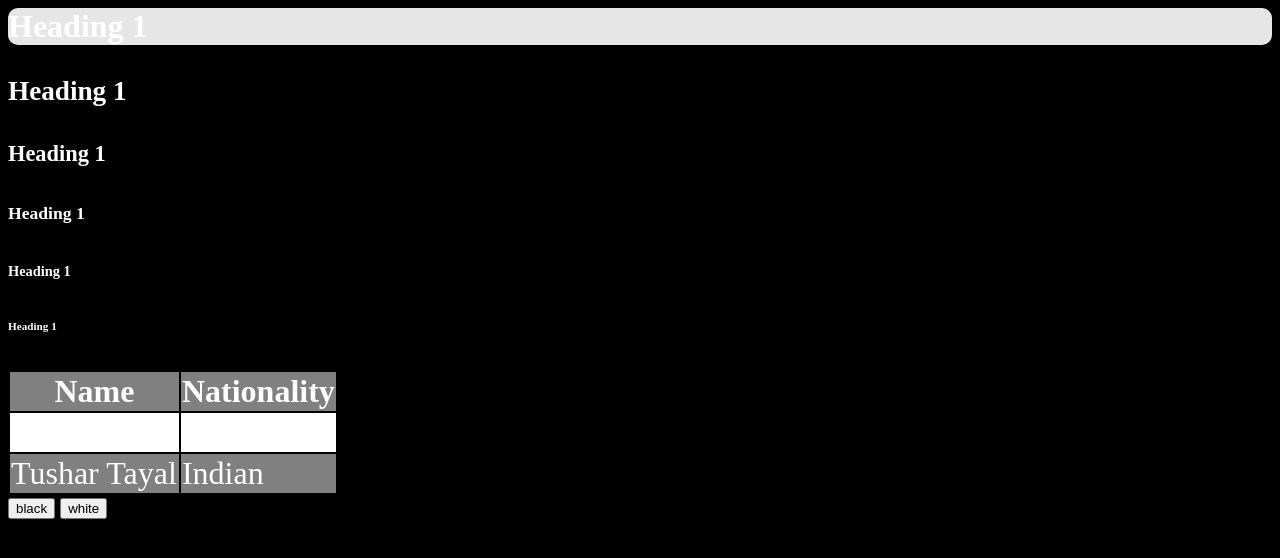
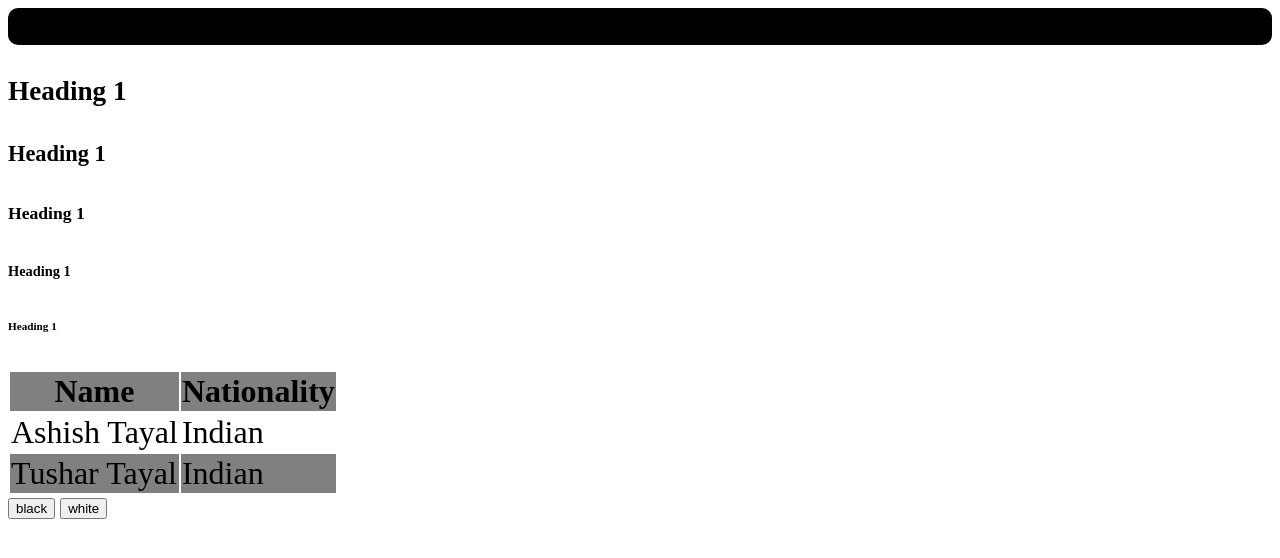
Before and after one commit to ashishtayal89/learnless, a website: page LessWithNode/index.html in a window 1280 px wide. Both pictures are taken after a click on the button "white". Drawn offline with Linux system fonts and the light colour scheme.

Commit message:
Update logic for theme

```diff
--- a/LessWithNode/index.html
+++ b/LessWithNode/index.html
@@ -1,7 +1,7 @@
 <html>
   <head>
-    <link rel="stylesheet" href="css/styles-white.css" />
-    <link rel="stylesheet" href="css/styles-black.css" disabled/>
+    <link title="white" rel="stylesheet" href="css/styles-white.css" />
+    <link title="black" rel="stylesheet" href="css/styles-black.css" disabled/>
   </head>
   <body>
     <div class="container" id="div1">
@@ -38,8 +38,8 @@
             <td>Indian</td>
         </tr>
     </table>
-    <button onclick="toggleTheme()">black</button>
-    <button onclick="toggleTheme()">white</button>
+    <button onclick="setTheme('black')">black</button>
+    <button onclick="setTheme('white')">white</button>
     <script src="./js/themes.js"></script>
   </body>
 </html>
--- a/LessWithNode/js/themes.js
+++ b/LessWithNode/js/themes.js
@@ -1,5 +1,12 @@
-function toggleTheme() {
-  document.querySelectorAll("link[rel='stylesheet']").forEach(stylesheet => {
-    stylesheet.disabled = !stylesheet.disabled;
-  });
+function setTheme(theme) {
+  var selectedThemeStylesheet = document.querySelectorAll(
+    `link[title="${theme}"]`
+  )[0];
+  if (selectedThemeStylesheet.disabled) {
+    var allStylesheet = document.querySelectorAll(`link[rel="stylesheet"]`);
+    allStylesheet.forEach(stylesheet => {
+      stylesheet.disabled = true;
+    });
+    selectedThemeStylesheet.disabled = false;
+  }
 }
```
